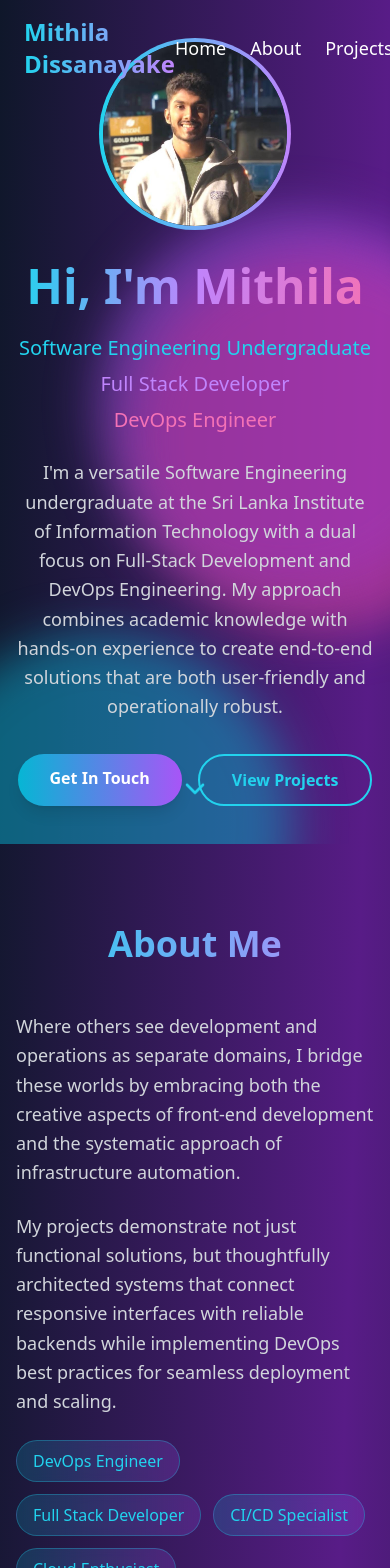
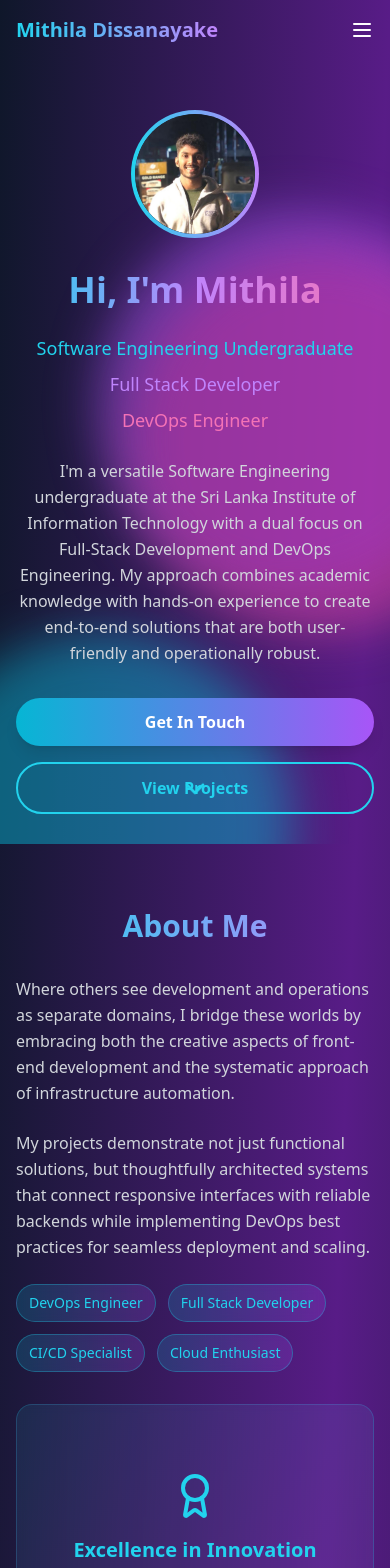
Before and after one commit to Dissa2003/protfolio, a React (Vite) app: page / in a window 390 px wide. Shown: the top 1568 px of the page. Built offline with nearby package versions, Linux system fonts and the light colour scheme.

Commit message:
fix it for mobile view

```diff
--- a/src/App.jsx
+++ b/src/App.jsx
@@ -1,5 +1,5 @@
 import React, { useState, useEffect } from 'react';
-import { ChevronDown, Code, Database, Cloud, Cpu, Mail, Phone, Linkedin, Github, ExternalLink, Award, MapPin, Calendar } from 'lucide-react';
+import { ChevronDown, Code, Database, Cloud, Cpu, Mail, Phone, Linkedin, Github, ExternalLink, Award, MapPin, Calendar, Menu, X } from 'lucide-react';
 import facerecommand from './background/facerecommand.png';
 import ayurmithra from './background/ayurmithra.png';
 import rentaride from './background/rentaride.png';
@@ -148,6 +148,7 @@ const projects = [
 export default function App() {
   const [activeSection, setActiveSection] = useState('home');
   const [isScrolled, setIsScrolled] = useState(false);
+  const [isMobileMenuOpen, setIsMobileMenuOpen] = useState(false);
 
   useEffect(() => {
     const handleScroll = () => {
@@ -157,6 +158,14 @@ export default function App() {
     window.addEventListener('scroll', handleScroll);
     return () => window.removeEventListener('scroll', handleScroll);
   }, []);
+
+  const toggleMobileMenu = () => {
+    setIsMobileMenuOpen(!isMobileMenuOpen);
+  };
+
+  const closeMobileMenu = () => {
+    setIsMobileMenuOpen(false);
+  };
 
   return (
     <div className="bg-gradient-to-br from-slate-900 via-purple-900 to-slate-900 min-h-screen text-white font-sans">
@@ -171,11 +180,13 @@ export default function App() {
       <header className={`fixed top-0 z-50 w-full transition-all duration-300 ${
         isScrolled ? 'bg-slate-900/90 backdrop-blur-md shadow-lg' : 'bg-transparent'
       }`}>
-        <nav className="container mx-auto flex justify-between items-center py-4 px-6">
-          <span className="text-2xl font-bold bg-gradient-to-r from-cyan-400 to-purple-400 bg-clip-text text-transparent">
+        <nav className="container mx-auto flex justify-between items-center py-4 px-4 md:px-6">
+          <span className="text-xl md:text-2xl font-bold bg-gradient-to-r from-cyan-400 to-purple-400 bg-clip-text text-transparent">
             Mithila Dissanayake
           </span>
-          <ul className="flex gap-6 text-lg">
+
+          {/* Desktop Navigation */}
+          <ul className="hidden md:flex gap-6 text-lg">
             {navLinks.map(link => (
               <li key={link.name}>
                 <a
@@ -188,40 +199,67 @@ export default function App() {
               </li>
             ))}
           </ul>
+
+          {/* Mobile Menu Button */}
+          <button
+            onClick={toggleMobileMenu}
+            className="md:hidden text-white hover:text-cyan-400 transition-colors"
+          >
+            {isMobileMenuOpen ? <X size={24} /> : <Menu size={24} />}
+          </button>
         </nav>
+
+        {/* Mobile Navigation Menu */}
+        {isMobileMenuOpen && (
+          <div className="md:hidden bg-slate-900/95 backdrop-blur-md border-t border-cyan-400/20">
+            <ul className="container mx-auto py-4 px-4 space-y-4">
+              {navLinks.map(link => (
+                <li key={link.name}>
+                  <a
+                    href={link.href}
+                    className="block text-lg hover:text-cyan-400 transition-colors py-2"
+                    onClick={closeMobileMenu}
+                  >
+                    {link.name}
+                  </a>
+                </li>
+              ))}
+            </ul>
+          </div>
+        )}
       </header>
 
       {/* Home */}
-      <section id="home" className="relative container mx-auto flex flex-col items-center justify-center min-h-screen px-4 text-center">
+      <section id="home" className="relative container mx-auto flex flex-col items-center justify-center min-h-screen px-4 text-center pt-20 md:pt-0">
         <div className="relative z-10">
           <div className="mb-8 relative">
-            <div className="w-48 h-48 mx-auto rounded-full bg-gradient-to-r from-cyan-400 to-purple-400 p-1">
+            <div className="w-32 h-32 md:w-48 md:h-48 mx-auto rounded-full bg-gradient-to-r from-cyan-400 to-purple-400 p-1">
               <div className="w-full h-full rounded-full bg-slate-800 flex items-center justify-center overflow-hidden">
                 <img src={face} alt="Profile" className="w-full h-full object-cover rounded-full" style={{ opacity: 1 }} />
               </div>
             </div>
           </div>
-          <h1 className="text-5xl md:text-7xl font-extrabold mb-6 bg-gradient-to-r from-cyan-400 via-purple-400 to-pink-400 bg-clip-text text-transparent ">
+          <h1 className="text-4xl md:text-5xl lg:text-7xl font-extrabold mb-6 bg-gradient-to-r from-cyan-400 via-purple-400 to-pink-400 bg-clip-text text-transparent">
             Hi, I'm Mithila
           </h1>
-          <div className="text-xl md:text-2xl font-medium mb-6 space-y-2">
+          <div className="text-lg md:text-xl lg:text-2xl font-medium mb-6 space-y-2">
             <div className="text-cyan-400">Software Engineering Undergraduate</div>
             <div className="text-purple-400">Full Stack Developer</div>
             <div className="text-pink-400">DevOps Engineer</div>
           </div>
-          <p className="max-w-3xl text-lg mb-8 text-gray-300 leading-relaxed">
+          <p className="max-w-3xl text-base md:text-lg mb-8 text-gray-300 leading-relaxed mx-auto">
             I'm a versatile Software Engineering undergraduate at the Sri Lanka Institute of Information Technology with a dual focus on Full-Stack Development and DevOps Engineering. My approach combines academic knowledge with hands-on experience to create end-to-end solutions that are both user-friendly and operationally robust.
           </p>
-          <div className="flex gap-4 justify-center">
+          <div className="flex flex-col sm:flex-row gap-4 justify-center">
             <a
               href="#contact"
-              className="inline-block bg-gradient-to-r from-cyan-500 to-purple-500 text-white px-8 py-3 rounded-full font-semibold shadow-lg hover:shadow-xl transition-all duration-300 hover:scale-105"
+              className="inline-block bg-gradient-to-r from-cyan-500 to-purple-500 text-white px-6 md:px-8 py-3 rounded-full font-semibold shadow-lg hover:shadow-xl transition-all duration-300 hover:scale-105"
             >
               Get In Touch
             </a>
             <a
               href="#projects"
-              className="inline-block border-2 border-cyan-400 text-cyan-400 px-8 py-3 rounded-full font-semibold hover:bg-cyan-400 hover:text-slate-900 transition-all duration-300"
+              className="inline-block border-2 border-cyan-400 text-cyan-400 px-6 md:px-8 py-3 rounded-full font-semibold hover:bg-cyan-400 hover:text-slate-900 transition-all duration-300"
             >
               View Projects
             </a>
@@ -233,24 +271,24 @@ export default function App() {
       </section>
 
       {/* About */}
-      <section id="about" className="relative container mx-auto py-20 px-4">
+      <section id="about" className="relative container mx-auto py-16 md:py-20 px-4">
         <div className="max-w-6xl mx-auto">
-          <h2 className="text-4xl font-bold mb-12 text-center bg-gradient-to-r from-cyan-400 to-purple-400 bg-clip-text text-transparent">
+          <h2 className="text-3xl md:text-4xl font-bold mb-8 md:mb-12 text-center bg-gradient-to-r from-cyan-400 to-purple-400 bg-clip-text text-transparent">
             About Me
           </h2>
-          <div className="grid md:grid-cols-2 gap-12 items-center">
+          <div className="grid md:grid-cols-2 gap-8 md:gap-12 items-center">
             <div className="space-y-6">
-              <p className="text-lg text-gray-300 leading-relaxed">
+              <p className="text-base md:text-lg text-gray-300 leading-relaxed">
                 Where others see development and operations as separate domains, I bridge these worlds by embracing both the creative aspects of front-end development and the systematic approach of infrastructure automation.
               </p>
-              <p className="text-lg text-gray-300 leading-relaxed">
+              <p className="text-base md:text-lg text-gray-300 leading-relaxed">
                 My projects demonstrate not just functional solutions, but thoughtfully architected systems that connect responsive interfaces with reliable backends while implementing DevOps best practices for seamless deployment and scaling.
               </p>
               <div className="flex flex-wrap gap-3 mt-8">
                 {['DevOps Engineer', 'Full Stack Developer', 'CI/CD Specialist', 'Cloud Enthusiast'].map((role, idx) => (
                   <span
                     key={role}
-                    className="bg-gradient-to-r from-cyan-500/20 to-purple-500/20 border border-cyan-400/30 text-cyan-400 px-4 py-2 rounded-full font-medium backdrop-blur-sm"
+                    className="bg-gradient-to-r from-cyan-500/20 to-purple-500/20 border border-cyan-400/30 text-cyan-400 px-3 md:px-4 py-2 rounded-full font-medium backdrop-blur-sm text-sm md:text-base"
                     style={{ animationDelay: `${idx * 100}ms` }}
                   >
                     {role}
@@ -259,11 +297,11 @@ export default function App() {
               </div>
             </div>
             <div className="relative">
-              <div className="w-full h-80 rounded-2xl bg-gradient-to-br from-cyan-400/10 to-purple-400/10 backdrop-blur-sm border border-cyan-400/20 p-8 flex items-center justify-center">
+              <div className="w-full h-64 md:h-80 rounded-2xl bg-gradient-to-br from-cyan-400/10 to-purple-400/10 backdrop-blur-sm border border-cyan-400/20 p-6 md:p-8 flex items-center justify-center">
                 <div className="text-center">
-                  <Award className="w-16 h-16 text-cyan-400 mx-auto mb-4" />
-                  <h3 className="text-2xl font-bold text-cyan-400 mb-2">Excellence in Innovation</h3>
-                  <p className="text-gray-300">Bridging creativity with technical expertise</p>
+                  <Award className="w-12 h-12 md:w-16 md:h-16 text-cyan-400 mx-auto mb-4" />
+                  <h3 className="text-xl md:text-2xl font-bold text-cyan-400 mb-2">Excellence in Innovation</h3>
+                  <p className="text-gray-300 text-sm md:text-base">Bridging creativity with technical expertise</p>
                 </div>
               </div>
             </div>
@@ -272,19 +310,19 @@ export default function App() {
       </section>
 
       {/* Projects */}
-      <section id="projects" className="relative container mx-auto py-20 px-4">
+      <section id="projects" className="relative container mx-auto py-16 md:py-20 px-4">
         <div className="max-w-7xl mx-auto">
-          <h2 className="text-4xl font-bold mb-12 text-center bg-gradient-to-r from-cyan-400 to-purple-400 bg-clip-text text-transparent">
+          <h2 className="text-3xl md:text-4xl font-bold mb-8 md:mb-12 text-center bg-gradient-to-r from-cyan-400 to-purple-400 bg-clip-text text-transparent">
             Featured Projects
           </h2>
-          <div className="grid lg:grid-cols-2 gap-8">
+          <div className="grid md:grid-cols-2 gap-6 md:gap-8">
             {projects.map((project, idx) => (
               <div key={idx} className="bg-white rounded-lg shadow-lg overflow-hidden flex flex-col">
-                <img src={project.img} alt={project.title} className="object-cover w-full h-53" />
-                <div className="p-6 flex-1 flex flex-col">
-                  <p className="text-gray-700 mb-4">{project.desc}</p>
-                  <h3 className="text-2xl font-semibold mb-2 text-blue-700">{project.title}</h3>
-                  <div className="text-sm text-gray-500 mb-2">{project.tech}</div>
+                <img src={project.img} alt={project.title} className="object-cover w-full h-48 md:h-53" />
+                <div className="p-4 md:p-6 flex-1 flex flex-col">
+                  <p className="text-gray-700 mb-4 text-sm md:text-base">{project.desc}</p>
+                  <h3 className="text-xl md:text-2xl font-semibold mb-2 text-blue-700">{project.title}</h3>
+                  <div className="text-xs md:text-sm text-gray-500 mb-2">{project.tech}</div>
                 </div>
               </div>
             ))}
@@ -294,16 +332,16 @@ export default function App() {
 
       {/* Skills */}
       <section id="skills" className="container mx-auto py-16 px-4">
-        <h2 className="text-3xl font-bold mb-8 text-blue-700">Skills</h2>
-        <div className="grid md:grid-cols-3 gap-8">
+        <h2 className="text-2xl md:text-3xl font-bold mb-6 md:mb-8 text-blue-700">Skills</h2>
+        <div className="grid md:grid-cols-3 gap-6 md:gap-8">
           {Object.entries(skills).map(([category, items]) => (
-            <div key={category} className="bg-white rounded-lg shadow p-6">
-              <h3 className="text-xl font-semibold mb-4 text-blue-600">{category}</h3>
-              <ul className="flex flex-wrap gap-3">
+            <div key={category} className="bg-white rounded-lg shadow p-4 md:p-6">
+              <h3 className="text-lg md:text-xl font-semibold mb-4 text-blue-600">{category}</h3>
+              <ul className="flex flex-wrap gap-2 md:gap-3">
                 {items.map(skill => (
-                  <li key={skill} className="flex items-center gap-2 bg-gray-100 px-3 py-1 rounded-full text-gray-800 font-medium text-sm">
+                  <li key={skill} className="flex items-center gap-2 bg-gray-100 px-2 md:px-3 py-1 rounded-full text-gray-800 font-medium text-xs md:text-sm">
                     {skillLogos[skill] && (
-                      <img src={skillLogos[skill]} alt={skill} className="w-6 h-6" />
+                      <img src={skillLogos[skill]} alt={skill} className="w-4 h-4 md:w-6 md:h-6" />
                     )}
                     <span>{skill}</span>
                   </li>
@@ -315,26 +353,26 @@ export default function App() {
       </section>
 
       {/* Education */}
-      <section id="education" className="relative container mx-auto py-20 px-4">
+      <section id="education" className="relative container mx-auto py-16 md:py-20 px-4">
         <div className="max-w-4xl mx-auto">
-          <h2 className="text-4xl font-bold mb-12 text-center bg-gradient-to-r from-cyan-400 to-purple-400 bg-clip-text text-transparent">
+          <h2 className="text-3xl md:text-4xl font-bold mb-8 md:mb-12 text-center bg-gradient-to-r from-cyan-400 to-purple-400 bg-clip-text text-transparent">
             Education
           </h2>
           <div className="relative">
             <div className="absolute inset-0 bg-gradient-to-r from-cyan-400/20 to-purple-400/20 rounded-2xl blur opacity-75"></div>
-            <div className="relative bg-slate-800/50 backdrop-blur-sm rounded-2xl border border-cyan-400/20 p-8">
-              <div className="flex items-center gap-6">
-                <div className="w-20 h-20 bg-white rounded-xl flex items-center justify-center flex-shrink-0">
+            <div className="relative bg-slate-800/50 backdrop-blur-sm rounded-2xl border border-cyan-400/20 p-6 md:p-8">
+              <div className="flex flex-col md:flex-row items-center gap-4 md:gap-6">
+                <div className="w-16 h-16 md:w-20 md:h-20 bg-white rounded-xl flex items-center justify-center flex-shrink-0">
                   <img
                     src={sliit}
                     alt="SLIIT Logo"
-                    className="w-16 h-16 object-contain"
+                    className="w-12 h-12 md:w-16 md:h-16 object-contain"
                   />
                 </div>
-                <div className="flex-1">
-                  <h3 className="text-2xl font-bold text-cyan-400 mb-2">Sri Lanka Institute of Information Technology</h3>
-                  <p className="text-purple-400 font-medium text-lg mb-2">Bachelor of Software Engineering</p>
-                  <div className="flex items-center gap-4 text-gray-300">
+                <div className="flex-1 text-center md:text-left">
+                  <h3 className="text-xl md:text-2xl font-bold text-cyan-400 mb-2">Sri Lanka Institute of Information Technology</h3>
+                  <p className="text-purple-400 font-medium text-base md:text-lg mb-2">Bachelor of Software Engineering</p>
+                  <div className="flex flex-col md:flex-row items-center gap-2 md:gap-4 text-gray-300 text-sm md:text-base">
                     <div className="flex items-center gap-1">
                       <Calendar className="w-4 h-4" />
                       <span>2023 - 2027</span>
@@ -352,18 +390,18 @@ export default function App() {
       </section>
 
       {/* Contact */}
-      <section id="contact" className="relative container mx-auto py-20 px-4">
+      <section id="contact" className="relative container mx-auto py-16 md:py-20 px-4">
         <div className="max-w-4xl mx-auto">
-          <h2 className="text-4xl font-bold mb-12 text-center bg-gradient-to-r from-cyan-400 to-purple-400 bg-clip-text text-transparent">
+          <h2 className="text-3xl md:text-4xl font-bold mb-8 md:mb-12 text-center bg-gradient-to-r from-cyan-400 to-purple-400 bg-clip-text text-transparent">
             Let's Connect
           </h2>
-          <div className="grid md:grid-cols-2 gap-12">
+          <div className="grid md:grid-cols-2 gap-8 md:gap-12">
             <div className="space-y-6">
               <div className="relative">
                 <div className="absolute inset-0 bg-gradient-to-r from-cyan-400/20 to-purple-400/20 rounded-2xl blur opacity-75"></div>
-                <div className="relative bg-slate-800/50 backdrop-blur-sm rounded-2xl border border-cyan-400/20 p-6">
-                  <h3 className="text-2xl font-bold text-cyan-400 mb-4">Get In Touch</h3>
-                  <p className="text-gray-300 mb-6">
+                <div className="relative bg-slate-800/50 backdrop-blur-sm rounded-2xl border border-cyan-400/20 p-4 md:p-6">
+                  <h3 className="text-xl md:text-2xl font-bold text-cyan-400 mb-4">Get In Touch</h3>
+                  <p className="text-gray-300 mb-6 text-sm md:text-base">
                     I'm always open to discussing new opportunities, collaborations, or just having a chat about technology and innovation.
                   </p>
                   <div className="space-y-4">
@@ -371,7 +409,7 @@ export default function App() {
                       <Mail className="w-5 h-5 text-cyan-400" />
                       <a
                         href="mailto:gamagedissanayake1021@gmail.com"
-                        className="text-gray-300 hover:text-cyan-400 transition-colors"
+                        className="text-gray-300 hover:text-cyan-400 transition-colors text-sm md:text-base"
                       >
                         gamagedissanayake1021@gmail.com
                       </a>
@@ -380,7 +418,7 @@ export default function App() {
                       <Phone className="w-5 h-5 text-cyan-400" />
                       <a
                         href="tel:+94743320286"
-                        className="text-gray-300 hover:text-cyan-400 transition-colors"
+                        className="text-gray-300 hover:text-cyan-400 transition-colors text-sm md:text-base"
                       >
                         +94 74 332 0286
                       </a>
@@ -391,7 +429,7 @@ export default function App() {
                         href="https://www.linkedin.com/in/mithila-dissanayake-347209310/"
                         target="_blank"
                         rel="noopener noreferrer"
-                        className="text-gray-300 hover:text-cyan-400 transition-colors"
+                        className="text-gray-300 hover:text-cyan-400 transition-colors text-sm md:text-base"
                       >
                         LinkedIn Profile
                       </a>
@@ -402,9 +440,9 @@ export default function App() {
             </div>
             <div className="relative">
               <div className="absolute inset-0 bg-gradient-to-r from-purple-400/20 to-pink-400/20 rounded-2xl blur opacity-75"></div>
-              <div className="relative bg-slate-800/50 backdrop-blur-sm rounded-2xl border border-purple-400/20 p-6">
-                <h3 className="text-2xl font-bold text-purple-400 mb-4">About Me</h3>
-                <div className="space-y-4 text-gray-300">
+              <div className="relative bg-slate-800/50 backdrop-blur-sm rounded-2xl border border-purple-400/20 p-4 md:p-6">
+                <h3 className="text-xl md:text-2xl font-bold text-purple-400 mb-4">About Me</h3>
+                <div className="space-y-4 text-gray-300 text-sm md:text-base">
                   <p>
                     <strong className="text-cyan-400">Mithila Dissa</strong>
                   </p>
@@ -422,13 +460,13 @@ export default function App() {
       </section>
 
       {/* Footer */}
-      <footer className="relative bg-slate-900/50 backdrop-blur-sm border-t border-cyan-400/20 py-8 mt-20">
+      <footer className="relative bg-slate-900/50 backdrop-blur-sm border-t border-cyan-400/20 py-6 md:py-8 mt-16 md:mt-20">
         <div className="container mx-auto flex flex-col md:flex-row justify-between items-center px-4">
-          <div className="mb-4 md:mb-0 text-gray-400">
+          <div className="mb-4 md:mb-0 text-gray-400 text-sm md:text-base">
             &copy; 2025 Mithila Dissa. All rights reserved.
           </div>
           <div className="flex gap-6">
-            <a href="#home" className="text-cyan-400 hover:text-purple-400 transition-colors">
+            <a href="#home" className="text-cyan-400 hover:text-purple-400 transition-colors text-sm md:text-base">
               Back to top
             </a>
             <Github className="w-5 h-5 text-cyan-400 hover:text-purple-400 transition-colors cursor-pointer" />
```
